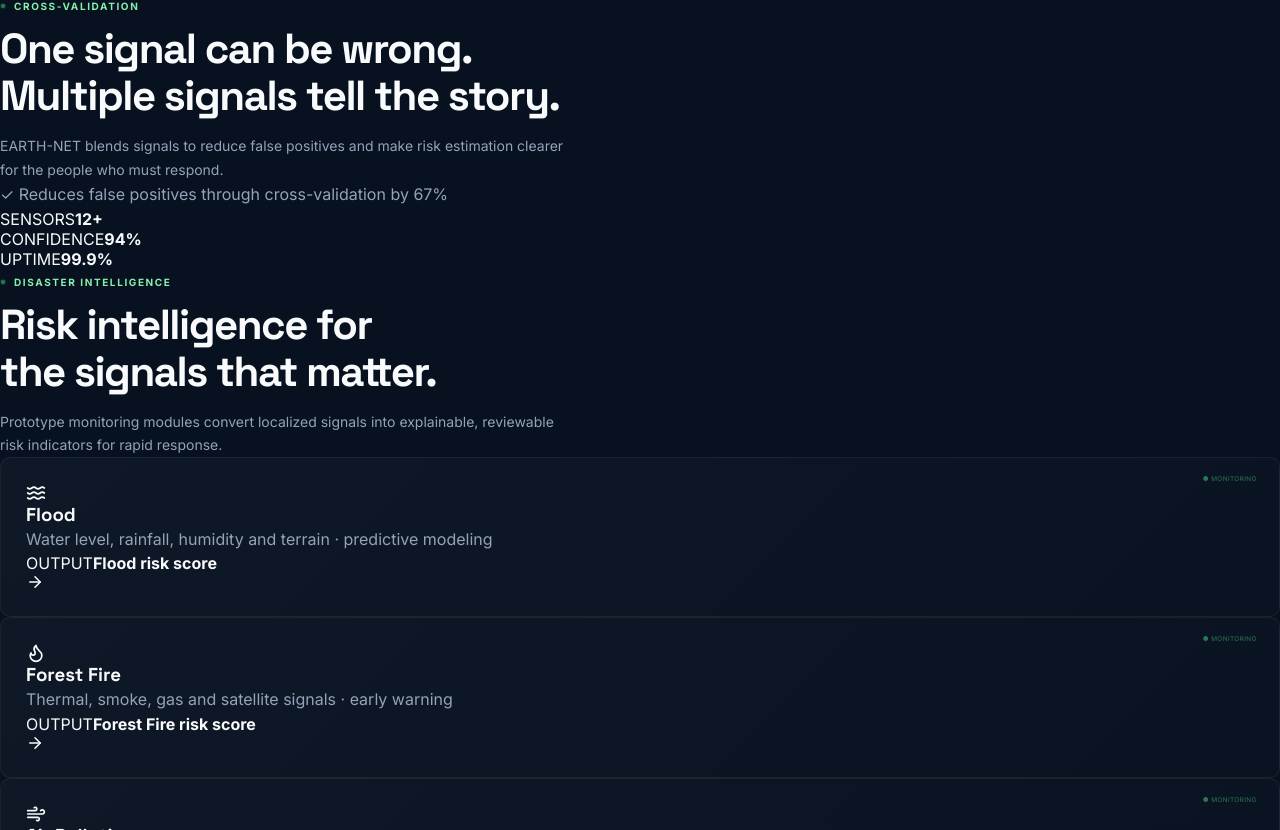
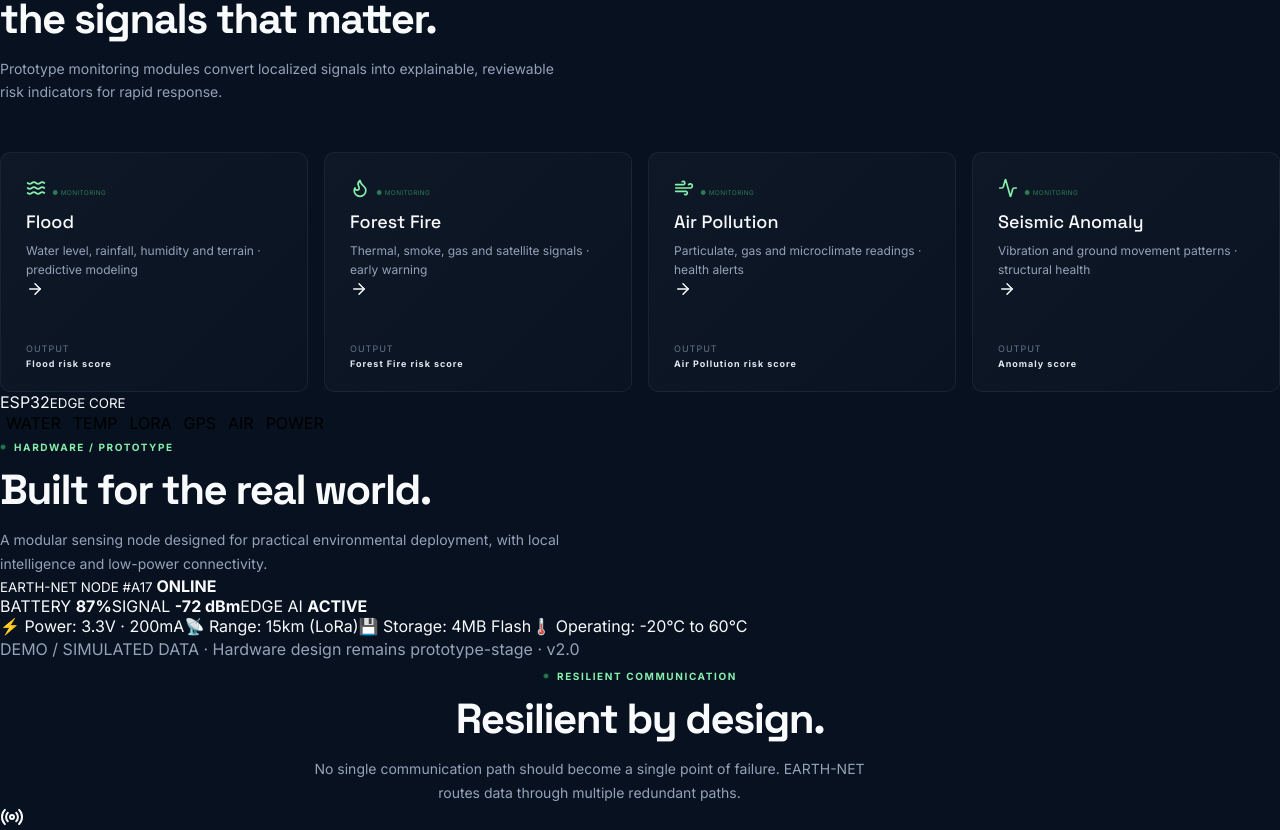
Before and after one commit to SohamMondal88/EARTH-NET, a React (Vite) app: page / in a window 1280 px wide. Shown: the part 8170-9000 px from the top of the page. Built offline with nearby package versions, Linux system fonts and the light colour scheme.

Commit message:
Update disaster-grid.css

```diff
--- a/src/styles/sections/disaster-grid.css
+++ b/src/styles/sections/disaster-grid.css
@@ -1 +1,126 @@
-.hazard-card:hover{background:linear-gradient(135deg,rgb(34 211 238 / .09),rgb(74 222 128 / .04))}
+.hazard-grid {
+  display: grid;
+  grid-template-columns: repeat(4, 1fr);
+  gap: 16px;
+  margin-top: 48px;
+}
+
+.hazard-card {
+  min-height: 240px;
+  background: linear-gradient(135deg, rgba(255, 255, 255, 0.03), rgba(255, 255, 255, 0.01));
+  border: 1px solid var(--line-light);
+  border-radius: var(--radius-md);
+  padding: 25px;
+  position: relative;
+  overflow: hidden;
+  transition: all var(--transition-base);
+  cursor: default;
+}
+
+.hazard-card:hover {
+  background: linear-gradient(135deg, rgba(34, 211, 238, 0.06), rgba(74, 222, 128, 0.03));
+  border-color: rgba(34, 211, 238, 0.25);
+  transform: translateY(-3px);
+  box-shadow: var(--shadow-panel);
+}
+
+.hazard-card::before {
+  content: '';
+  position: absolute;
+  top: 0;
+  left: 0;
+  right: 0;
+  height: 2px;
+  background: linear-gradient(90deg, var(--cyan-400), var(--earth-400));
+  opacity: 0;
+  transition: opacity var(--transition-base);
+}
+
+.hazard-card:hover::before {
+  opacity: 1;
+}
+
+.hazard-card > svg:first-of-type {
+  color: var(--earth-300);
+  margin-bottom: 4px;
+}
+
+.hazard-card h3 {
+  font: 500 18px var(--font-display);
+  margin: 12px 0 8px;
+}
+
+.hazard-card p {
+  font-size: 12px;
+  color: var(--text-400);
+  line-height: 1.6;
+}
+
+.hazard-card > div {
+  position: absolute;
+  bottom: 22px;
+  left: 25px;
+}
+
+.hazard-card div span,
+.hazard-card div b {
+  display: block;
+  font-size: 9px;
+  letter-spacing: 1px;
+  color: var(--text-500);
+}
+
+.hazard-card div b {
+  color: var(--text-200);
+  margin-top: 4px;
+}
+
+.hazard-card > svg:last-child {
+  position: absolute;
+  right: 20px;
+  bottom: 24px;
+  color: var(--cyan-400);
+  opacity: 0.4;
+  transition: all var(--transition-base);
+}
+
+.hazard-card:hover > svg:last-child {
+  opacity: 1;
+  transform: translateX(4px);
+}
+
+.hazard-card:focus-within {
+  border-color: var(--warning-400);
+}
+
+.hazard-status {
+  position: absolute;
+  top: 16px;
+  right: 16px;
+  font-size: 8px;
+  color: var(--earth-400);
+  letter-spacing: 0.5px;
+  animation: pulse-dot 2s ease-in-out infinite;
+}
+
+@media (max-width: 1200px) {
+  .hazard-grid {
+    grid-template-columns: repeat(2, 1fr);
+  }
+}
+
+@media (max-width: 900px) {
+  .hazard-grid {
+    grid-template-columns: 1fr 1fr;
+  }
+}
+
+@media (max-width: 600px) {
+  .hazard-grid {
+    grid-template-columns: 1fr;
+  }
+
+  .hazard-card {
+    min-height: 200px;
+  }
+}
```
